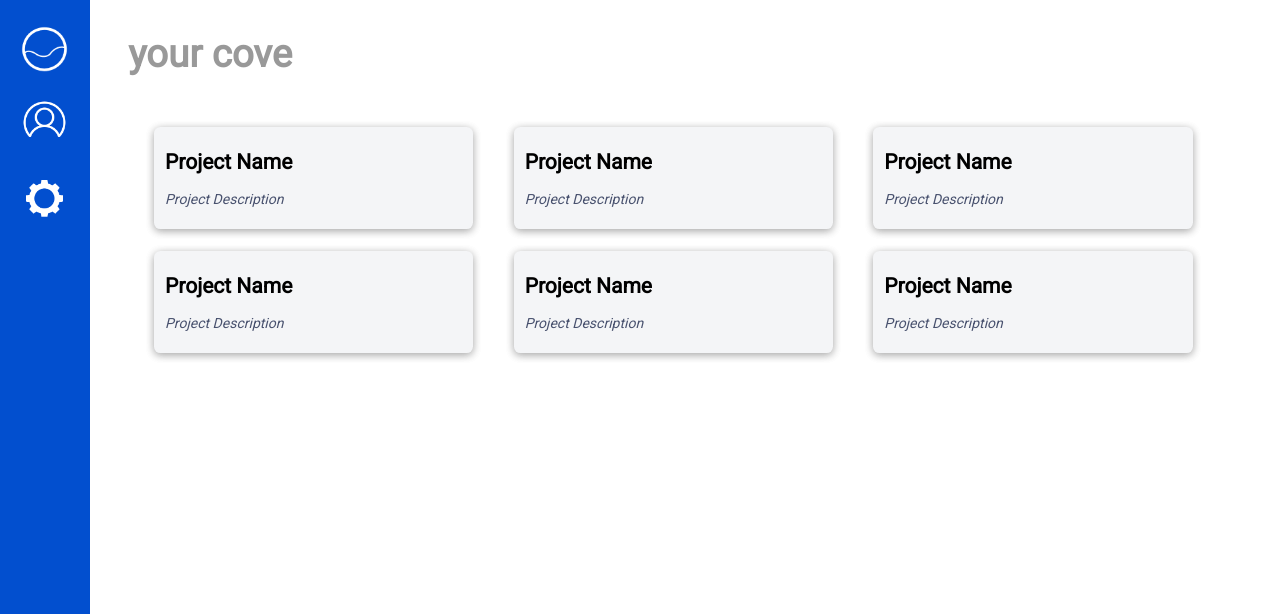
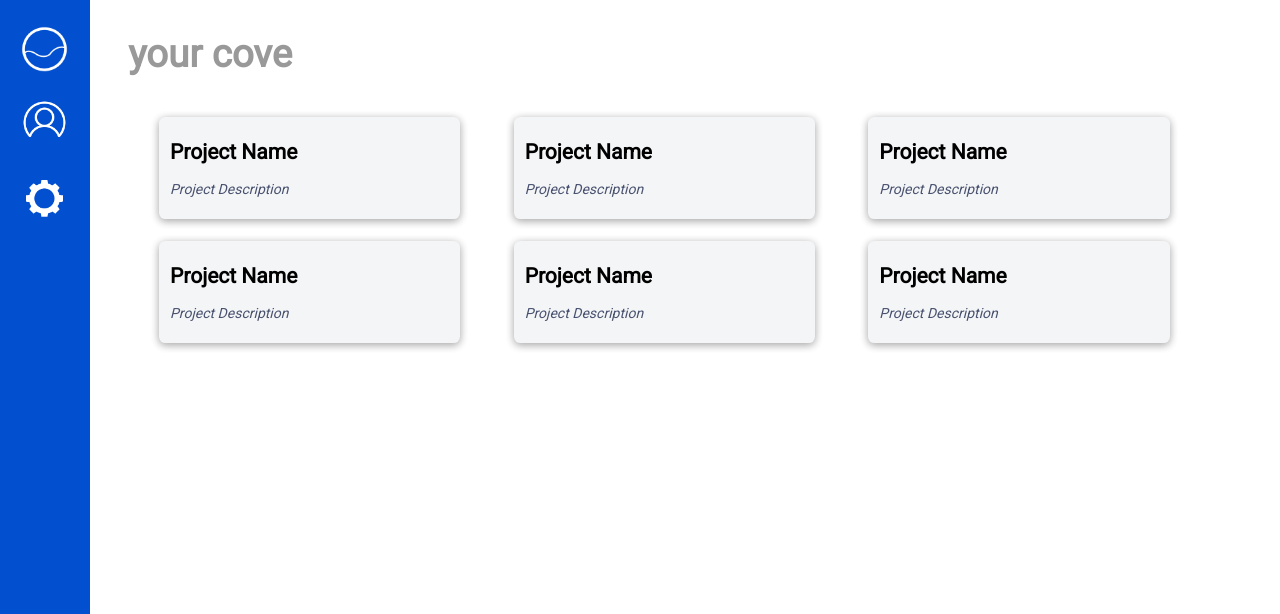
Before and after one commit to hk21042/CollabCove, a PHP site: page /home.html in a window 1280 px wide. Shown: the top 614 px of the page. Run offline with PHP 8.4, Linux system fonts and the light colour scheme.

Commit message:
oops styling was weird

```diff
--- a/css/style.css
+++ b/css/style.css
@@ -385,6 +385,14 @@ footer  {
     text-decoration: none;
 }
 
+.projectTable{
+    margin-top: -10px;
+    border-collapse:separate;
+    border-spacing:20px 20px;
+    width: 100%;
+    margin-left: -40px;
+}
+
 .taskBox {
     background-color: #F4F5F7;
     border-radius: 0.4rem;
@@ -414,7 +422,7 @@ footer  {
 }
 
 .taskTable{
-    margin-top: -20px;
+    margin-top: -10px;
     border-collapse:separate;
     border-spacing:20px 20px;
     width: 100%;
```
